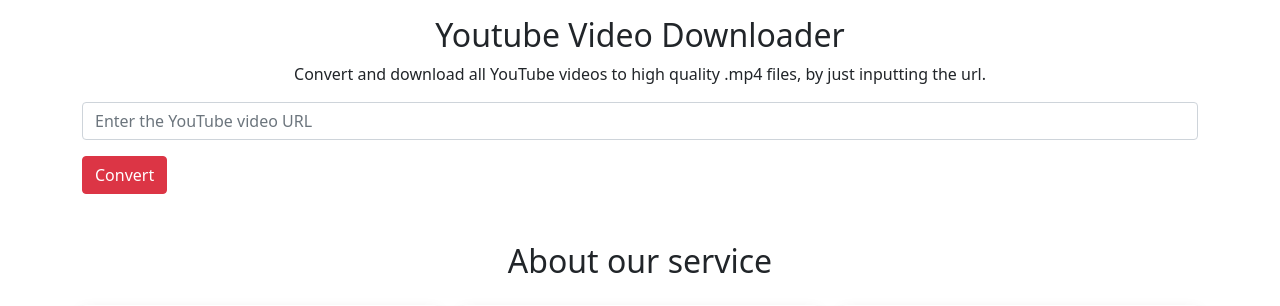
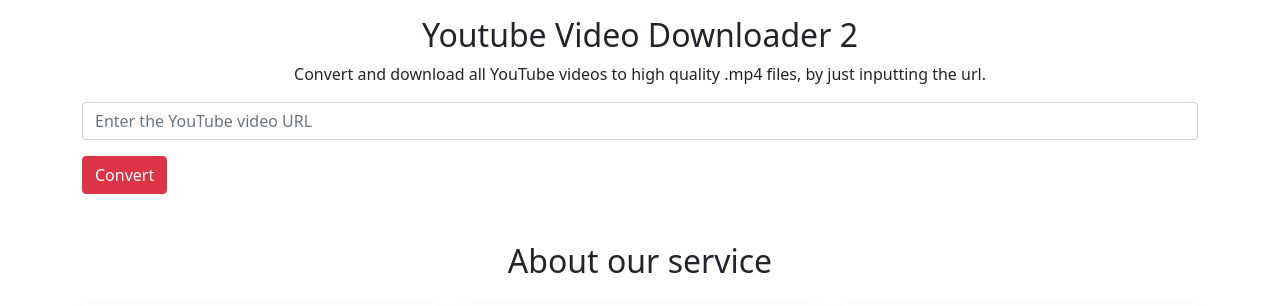
Before and after one commit to AymenWlf/ConvertisseurYtb, a Flask app: page / in a window 1280 px wide. Shown: the part 57-363 px from the top of the page. Run offline with Flask 2, Linux system fonts and the light colour scheme.

Commit message:
Sample modif

```diff
--- a/templates/home.html
+++ b/templates/home.html
@@ -1,6 +1,6 @@
 {% extends 'layout.html' %}
 {% block content %}
-    <h2 class="mt-3 text-center">Youtube Video Downloader</h2>
+    <h2 class="mt-3 text-center">Youtube Video Downloader 2</h2>
     <div class="mt-2 text-center">
         Convert and download all YouTube videos to high quality .mp4 files, by just inputting the url.
     </div>
```
